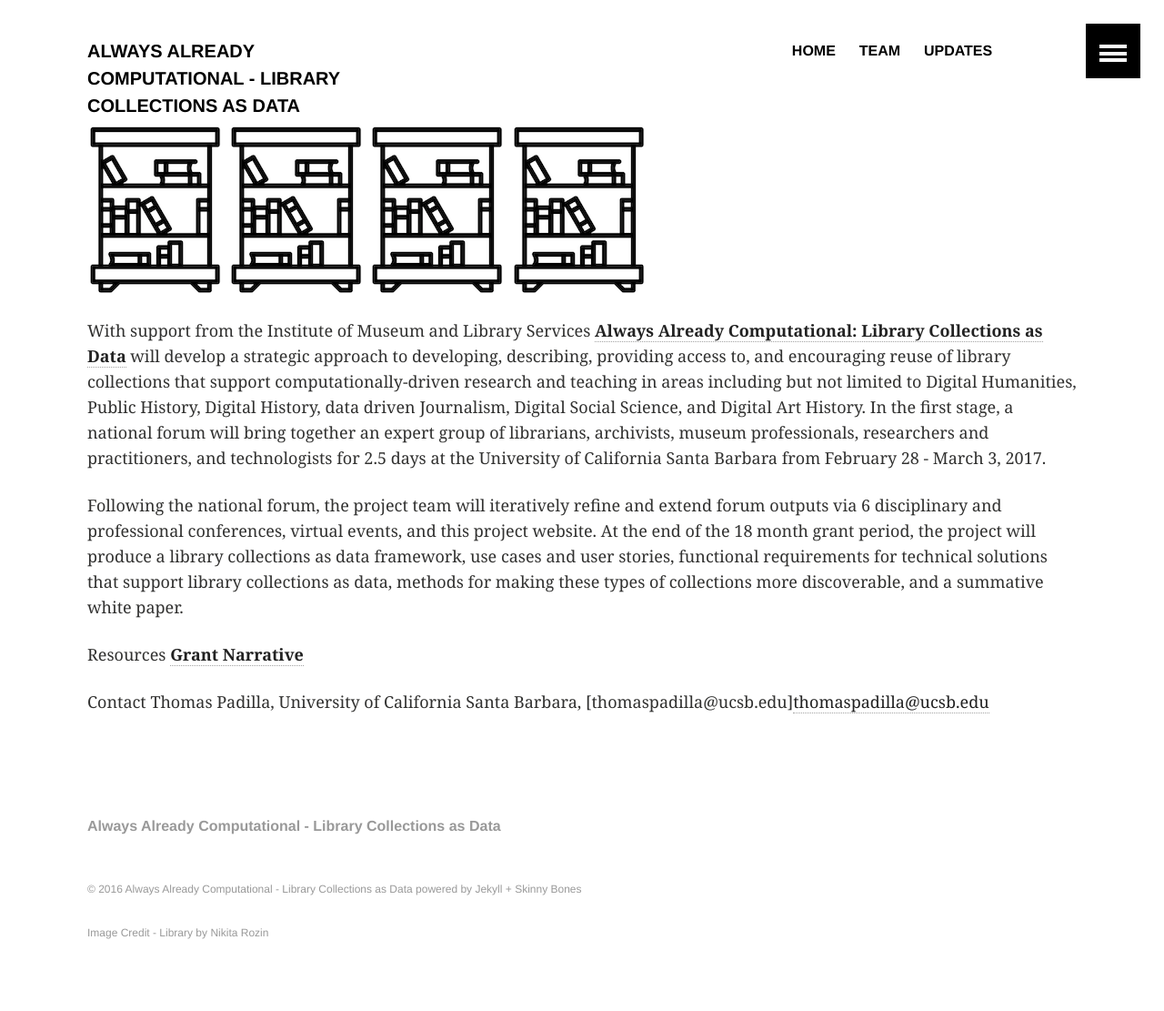
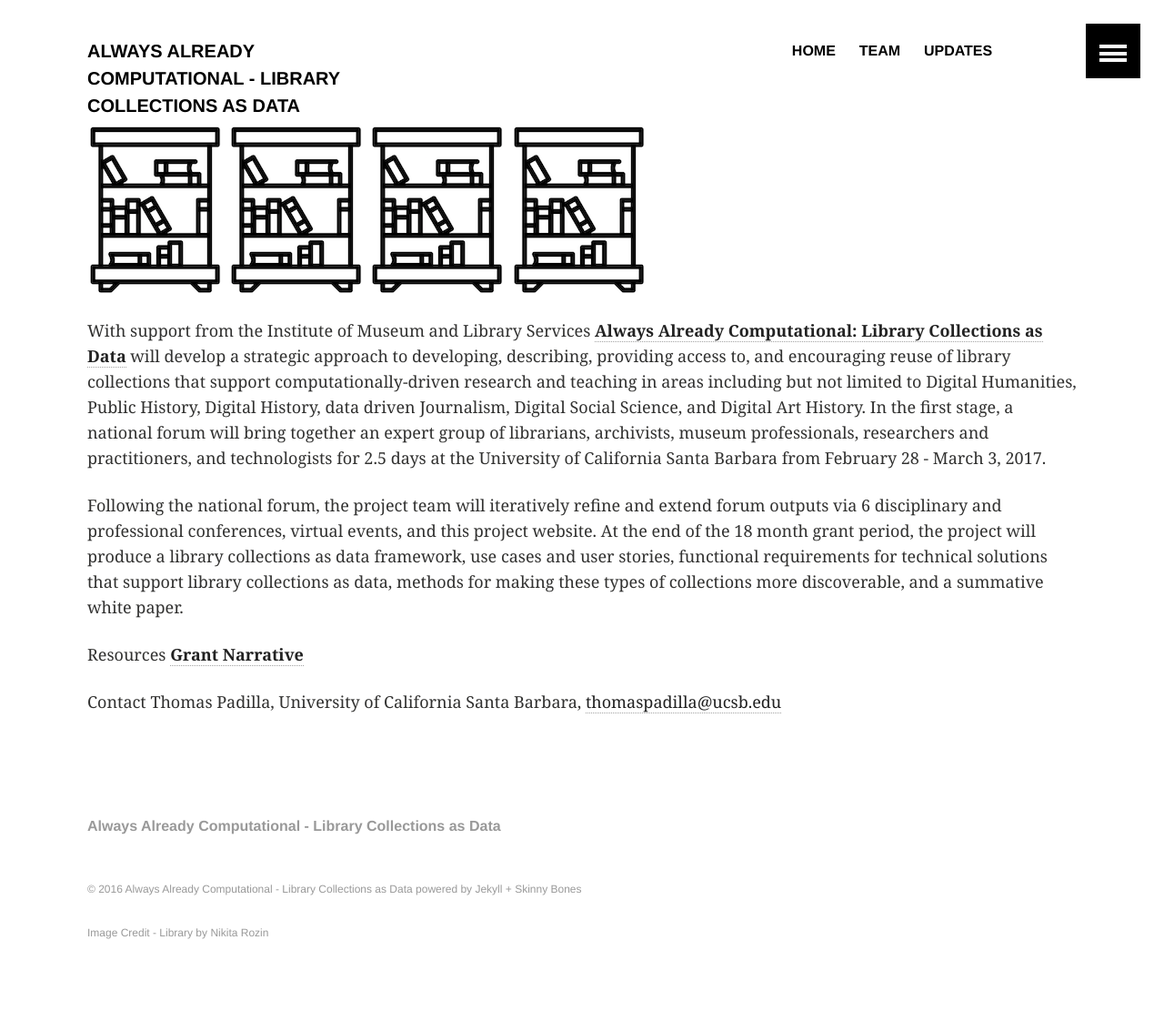
Before and after one commit to collectionsasdata/collectionsasdata.github.io, a Jekyll site: the page built from index.md, in a window 1280 px wide. Shown: the whole page at 91% size. Built offline with Jekyll 4.4.1, drawn with Linux system fonts in a browser that asks for light colours.

Commit message:
Update index.md

```diff
--- a/index.md
+++ b/index.md
@@ -14,4 +14,4 @@ Resources
 [**Grant Narrative**](https://www.imls.gov/sites/default/files/grants/lg-73-16-0096-16/proposals/lg-73-16-0096-16_proposal_documents.pdf)
 
 Contact
-Thomas Padilla, University of California Santa Barbara, [thomaspadilla@ucsb.edu]<thomaspadilla@ucsb.edu>
+Thomas Padilla, University of California Santa Barbara, <thomaspadilla@ucsb.edu>
```
